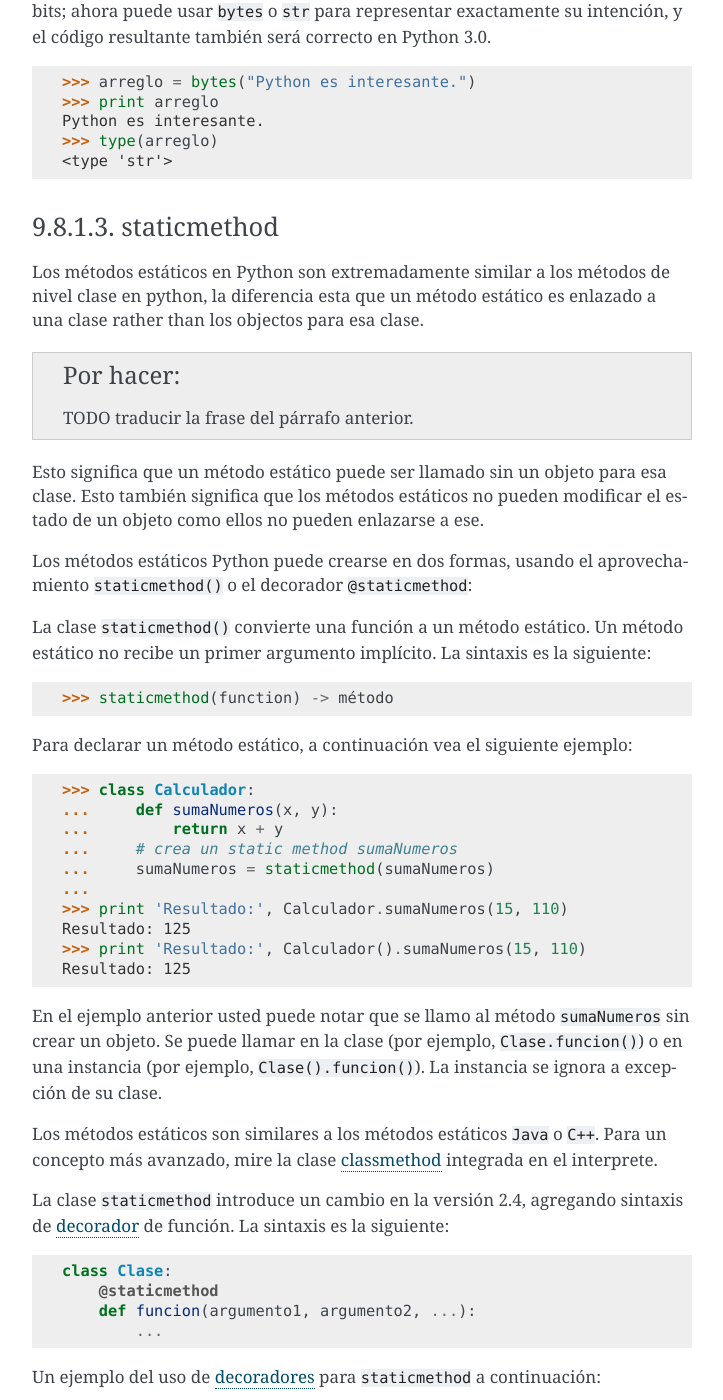
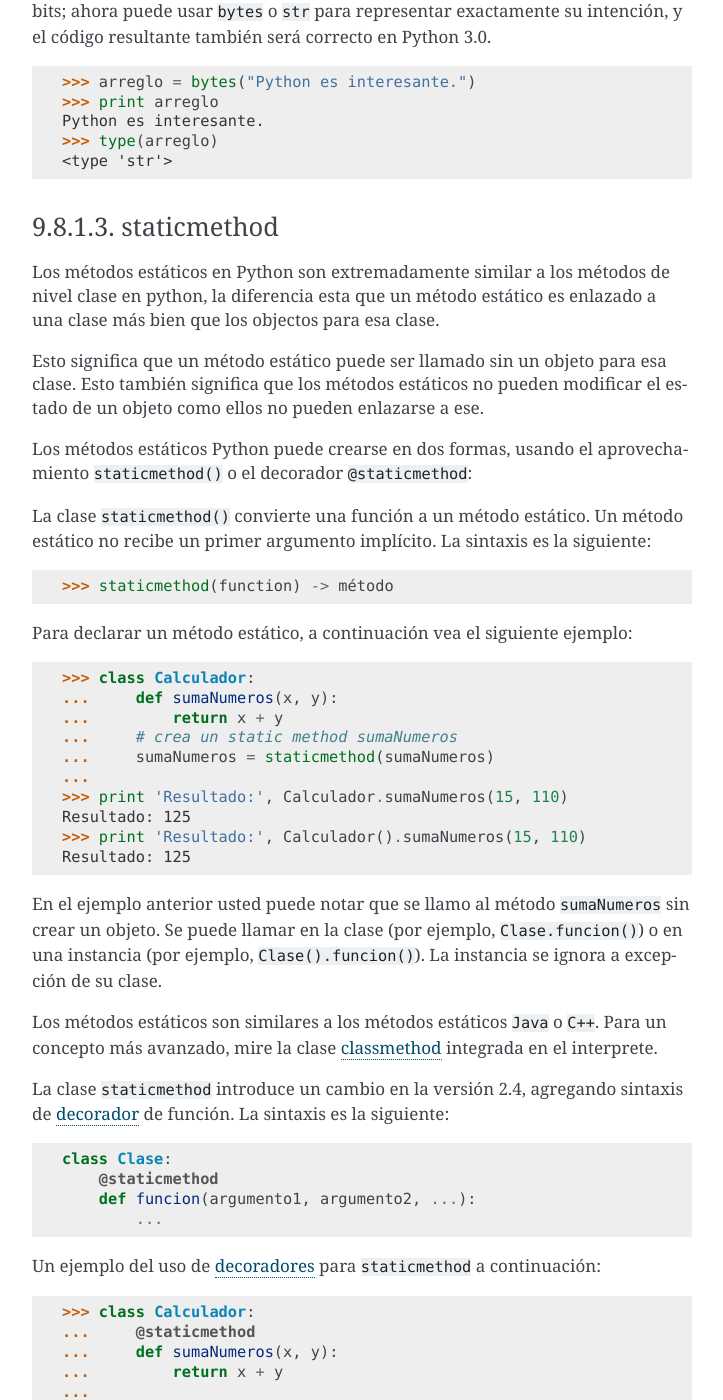
Before and after one commit to macagua/entrenamiento.python_basico, a Sphinx documentation site: the page built from source/leccion9/clases_integradas.rst, in a window 1280 px wide and 1400 px high, scrolled down 1938 px. Shown: the whole window, without its empty margins (388-1111 px from the left). Built offline with Sphinx 7.4.7, drawn with Linux system fonts in a browser that asks for light colours; some of the changed text lies outside the part shown.

Commit message:
Agregar mejoras en la traduccion al español de la clases integradas

```diff
--- a/source/leccion9/clases_integradas.rst
+++ b/source/leccion9/clases_integradas.rst
@@ -121,9 +121,7 @@ staticmethod
 
 Los métodos estáticos en Python son extremadamente similar a los métodos de nivel
 clase en python, la diferencia esta que un método estático es enlazado a una clase
-rather than los objectos para esa clase.
-
-.. todo:: TODO traducir la frase del párrafo anterior.
+más bien que los objectos para esa clase.
 
 Esto significa que un método estático puede ser llamado sin un objeto para esa clase.
 Esto también significa que los métodos estáticos no pueden modificar el estado de un
@@ -189,11 +187,8 @@ a continuación:
 Este código fuente es enteramente idéntico al primer ejemplo (usando ``@staticmethod``),
 solo que no usa la agradable sintaxis de :ref:`decorador <python_decoradores>`.
 
-Finalmente, usa el ``staticmethod()`` sparingly!. Hay muchas situaciones donde los
+Finalmente, se usa el método ``staticmethod()`` escasamente. Hay muchas situaciones donde los
 métodos estáticos son necesarios en Python.
-
-.. todo:: TODO traducir la frase del párrafo anterior.
-
 
 .. comments:
 
```
